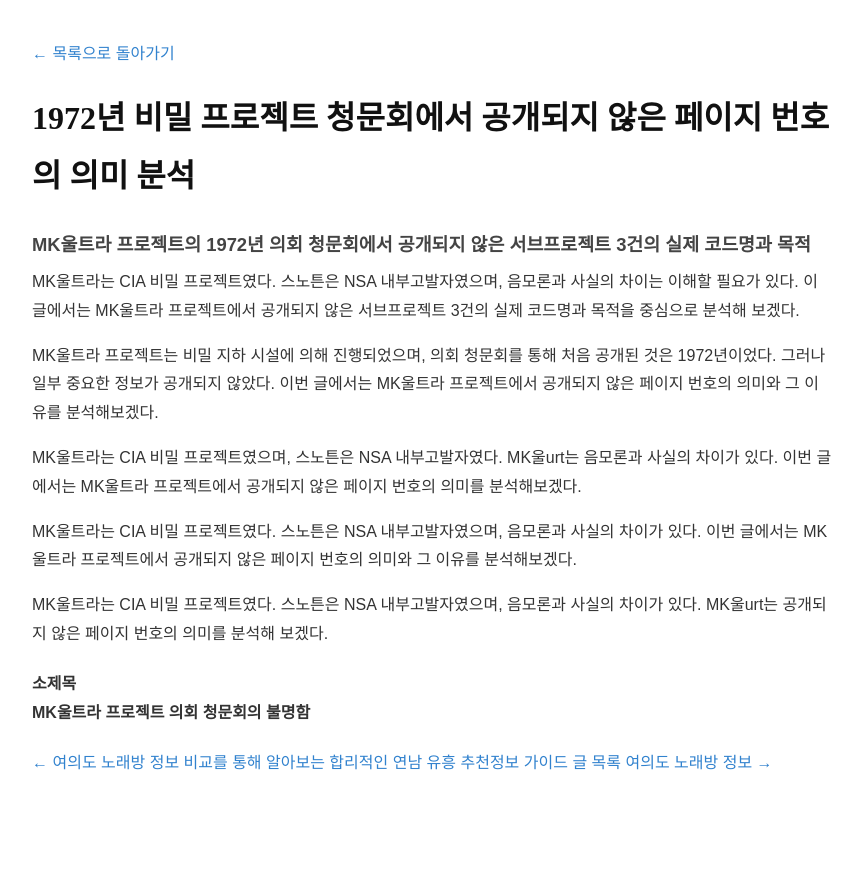
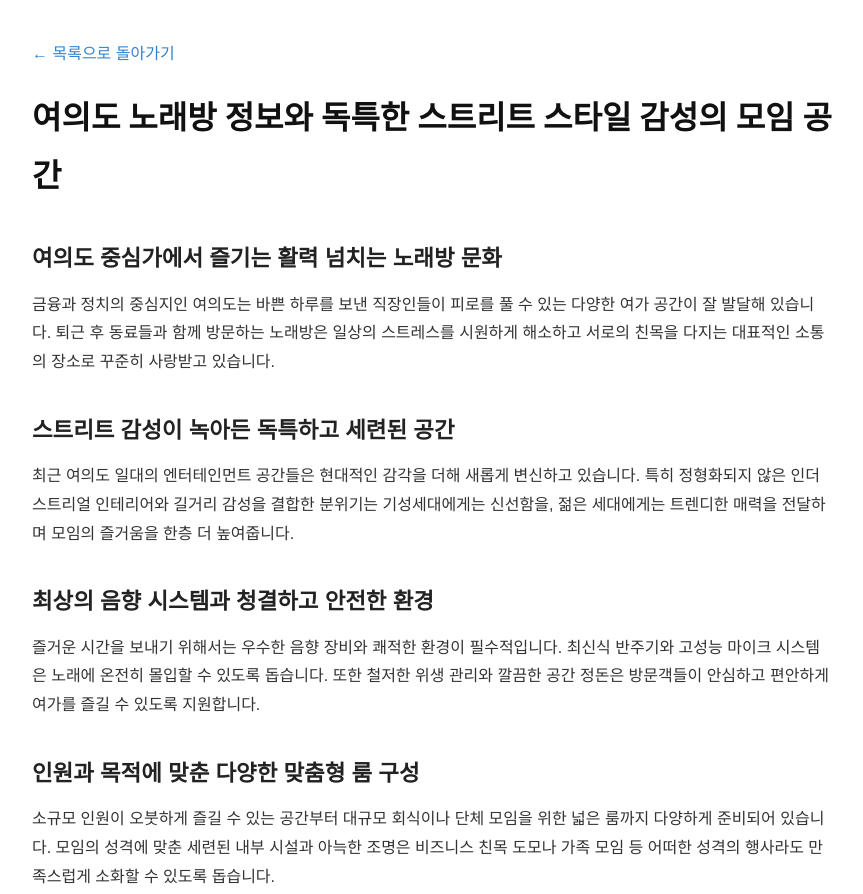
Before and after one commit to sarakinhceo-gif/bp-t3b06-yd-kb-info-1, a plain HTML site: page posts/guide-002-1p1b8gn.html in a window 1280 px wide. Shown: the top 894 px of the page, without its empty margins (208-1071 px from the left). Before the commit the page ends 818 px from the top, so only its background shows below. Drawn offline with Linux system fonts and the light colour scheme.

Commit message:
deploy: garbage-free snapshot 2026-08-30T14:44:12.359Z

```diff
--- a/posts/guide-002-1p1b8gn.html
+++ b/posts/guide-002-1p1b8gn.html
@@ -3,8 +3,8 @@
 <head>
   <meta charset="UTF-8">
   <meta name="viewport" content="width=device-width, initial-scale=1.0">
-  <title>1972년 비밀 프로젝트 청문회에서 공개되지 않은 페이지 번호의 의미 분석</title>
-<meta name="description" content="MK울트라는 CIA 비밀 프로젝트였다. 스노튼은 NSA 내부고발자였으며, 음모론과 사실의 차이는 이해할 필요가 있다. 이 글에서는 MK울트라 프로젝트에서 공개되지 않은 서브프로젝트 3건의 실제 코드명과 목적을 중심으로 분석해 보겠다.">
+  <title>여의도 노래방 정보와 독특한 스트리트 스타일 감성의 모임 공간</title>
+<meta name="description" content="금융과 정치의 중심지인 여의도는 바쁜 하루를 보낸 직장인들이 피로를 풀 수 있는 다양한 여가 공간이 잘 발달해 있습니다. 퇴근 후 동료들과 함께 방문하는 노래방은 일상의 스트레스를 시원하게 해소하고 서로의 친목을 다지는 대표적인 소통의 장소로 꾸준히 사랑받고 있습니다.">
   <link rel="canonical" href="https://yeouido-song-info.program-school.online/posts/guide-002-1p1b8gn.html">
   <style>
     body { font-family: sans-serif; line-height: 1.8; max-width: 800px; margin: 40px auto; padding: 0 20px; color: #333; }
@@ -16,8 +16,8 @@
     a:hover { text-decoration: underline; }
   </style>
   <meta property="og:url" content="https://yeouido-song-info.program-school.online/posts/guide-002-1p1b8gn.html">
-  <meta property="og:title" content="1972년 비밀 프로젝트 청문회에서 공개되지 않은 페이지 번호의 의미 분석">
-  <meta property="og:description" content="MK울트라는 CIA 비밀 프로젝트였다. 스노튼은 NSA 내부고발자였으며, 음모론과 사실의 차이는 이해할 필요가 있다. 이 글에서는 MK울트라 프로젝트에서 공개되지 않은 서브프로젝트 3건의 실제 코드명과 목적을 중심으로 분석해 보겠다.">
+  <meta property="og:title" content="여의도 노래방 정보와 독특한 스트리트 스타일 감성의 모임 공간">
+  <meta property="og:description" content="금융과 정치의 중심지인 여의도는 바쁜 하루를 보낸 직장인들이 피로를 풀 수 있는 다양한 여가 공간이 잘 발달해 있습니다. 퇴근 후 동료들과 함께 방문하는 노래방은 일상의 스트레스를 시원하게 해소하고 서로의 친목을 다지는 대표적인 소통의 장소로 꾸준히 사랑받고 있습니다.">
   <meta property="og:type" content="website">
   <meta name="twitter:card" content="summary">
 </head>
@@ -26,16 +26,11 @@
     <a href="../index.html">← 목록으로 돌아가기</a>
   </header>
   <main>
-    <h1>1972년 비밀 프로젝트 청문회에서 공개되지 않은 페이지 번호의 의미 분석</h1>
-    <article>
-      <h3>MK울트라 프로젝트의 1972년 의회 청문회에서 공개되지 않은 서브프로젝트 3건의 실제 코드명과 목적</h3>
-<p>MK울트라는 CIA 비밀 프로젝트였다. 스노튼은 NSA 내부고발자였으며, 음모론과 사실의 차이는 이해할 필요가 있다. 이 글에서는 MK울트라 프로젝트에서 공개되지 않은 서브프로젝트 3건의 실제 코드명과 목적을 중심으로 분석해 보겠다.</p>
-<p>MK울트라 프로젝트는 비밀 지하 시설에 의해 진행되었으며, 의회 청문회를 통해 처음 공개된 것은 1972년이었다. 그러나 일부 중요한 정보가 공개되지 않았다. 이번 글에서는 MK울트라 프로젝트에서 공개되지 않은 페이지 번호의 의미와 그 이유를 분석해보겠다.</p>
-<p>MK울트라는 CIA 비밀 프로젝트였으며, 스노튼은 NSA 내부고발자였다. MK울urt는 음모론과 사실의 차이가 있다. 이번 글에서는 MK울트라 프로젝트에서 공개되지 않은 페이지 번호의 의미를 분석해보겠다.</p>
-<p>MK울트라는 CIA 비밀 프로젝트였다. 스노튼은 NSA 내부고발자였으며, 음모론과 사실의 차이가 있다. 이번 글에서는 MK울트라 프로젝트에서 공개되지 않은 페이지 번호의 의미와 그 이유를 분석해보겠다.</p>
-<p>MK울트라는 CIA 비밀 프로젝트였다. 스노튼은 NSA 내부고발자였으며, 음모론과 사실의 차이가 있다. MK울urt는 공개되지 않은 페이지 번호의 의미를 분석해 보겠다.</p>
-<h4>소제목<br>MK울트라 프로젝트 의회 청문회의 불명함</h4>
 
+<h1>여의도 노래방 정보와 독특한 스트리트 스타일 감성의 모임 공간</h1>
+<article>
+<h2>여의도 중심가에서 즐기는 활력 넘치는 노래방 문화</h2><p>금융과 정치의 중심지인 여의도는 바쁜 하루를 보낸 직장인들이 피로를 풀 수 있는 다양한 여가 공간이 잘 발달해 있습니다. 퇴근 후 동료들과 함께 방문하는 노래방은 일상의 스트레스를 시원하게 해소하고 서로의 친목을 다지는 대표적인 소통의 장소로 꾸준히 사랑받고 있습니다.</p><h2>스트리트 감성이 녹아든 독특하고 세련된 공간</h2><p>최근 여의도 일대의 엔터테인먼트 공간들은 현대적인 감각을 더해 새롭게 변신하고 있습니다. 특히 정형화되지 않은 인더스트리얼 인테리어와 길거리 감성을 결합한 분위기는 기성세대에게는 신선함을, 젊은 세대에게는 트렌디한 매력을 전달하며 모임의 즐거움을 한층 더 높여줍니다.</p><h2>최상의 음향 시스템과 청결하고 안전한 환경</h2><p>즐거운 시간을 보내기 위해서는 우수한 음향 장비와 쾌적한 환경이 필수적입니다. 최신식 반주기와 고성능 마이크 시스템은 노래에 온전히 몰입할 수 있도록 돕습니다. 또한 철저한 위생 관리와 깔끔한 공간 정돈은 방문객들이 안심하고 편안하게 여가를 즐길 수 있도록 지원합니다.</p><h2>인원과 목적에 맞춘 다양한 맞춤형 룸 구성</h2><p>소규모 인원이 오붓하게 즐길 수 있는 공간부터 대규모 회식이나 단체 모임을 위한 넓은 룸까지 다양하게 준비되어 있습니다. 모임의 성격에 맞춘 세련된 내부 시설과 아늑한 조명은 비즈니스 친목 도모나 가족 모임 등 어떠한 성격의 행사라도 만족스럽게 소화할 수 있도록 돕습니다.</p>
+</article>
     <nav class="post-pager" aria-label="글 이동">
       <a class="post-pager__prev" href="../posts/gemini-coverage-20260722-0246.html">← 여의도 노래방 정보 비교를 통해 알아보는 합리적인 연남 유흥 추천정보 가이드</a>
       <a class="post-pager__index" href="../posts.html">글 목록</a>
```
Also changed, not shown: posts.html (+2 -2 lines), posts/gemini-coverage-20260722-0246.html (+1 -1 lines), posts/juice-1.html (+1 -1 lines).
